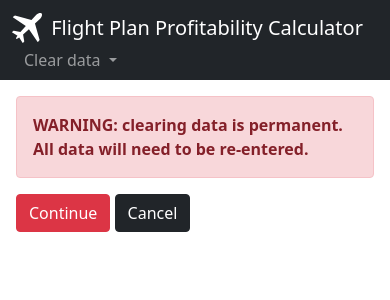
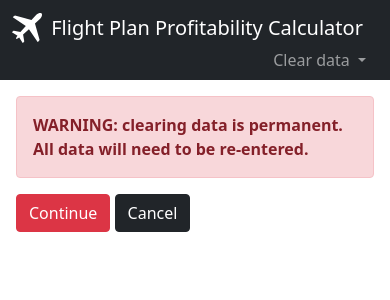
Before and after one commit to mjocc/gcse-programming-project, a Flask app: page /clear in a window 390 px wide. Shown: the top 300 px of the page. Run offline with Flask 2, Linux system fonts and the light colour scheme; parts of the project's set-up code (start-up, migrations or seed data) failed here and were passed over.

Commit message:
Make navbar work on mobile

```diff
--- a/profit_calculator/templates/base.html
+++ b/profit_calculator/templates/base.html
@@ -19,11 +19,11 @@
                 <img src="{{ url_for('static', filename='img/plane.svg') }}" width="30" height="30" class="d-inline-block align-top mx-1" alt="">
                 Flight Plan Profitability Calculator
             </a>
-            <div class="dropdown">
+            <div class="dropdown mt-0 mt-sm-0 ms-auto ms-sm-0">
                 <span class="navbar-text px-3 dropdown-toggle" role="button" id="dropdown-menu-link" data-bs-toggle="dropdown" aria-expanded="false">
                     {{ self.title() }}
                 </span>
-                <div id="navbar-dropdown-menu" class="dropdown-menu dropdown-menu-dark dropdown-menu-sm-end" aria-labelledby="dropdown-menu-link">
+                <div id="navbar-dropdown-menu" class="dropdown-menu dropdown-menu-dark dropdown-menu-end" aria-labelledby="dropdown-menu-link">
                     <a class="dropdown-item {% if request.path == url_for('index') %} active {% endif %}" href="{{ url_for('index') }}">Home</a>
                     <div class="dropdown-divider"></div>
                     <a class="dropdown-item {% if request.path == url_for('airport_details') %} active {% endif %}" href="{{ url_for('airport_details') }}">Airport details</a>
```
